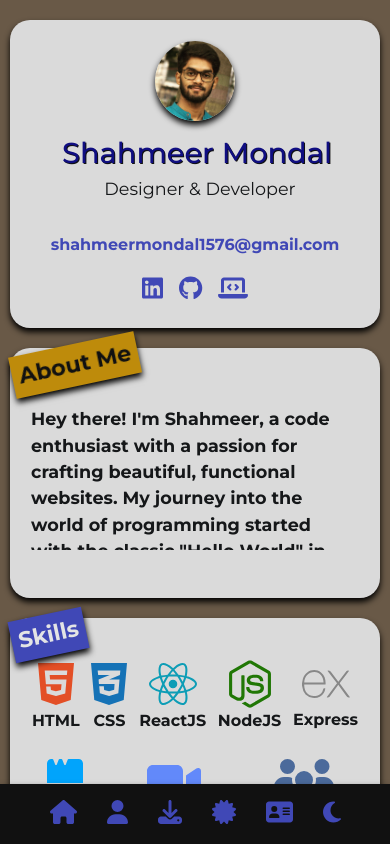
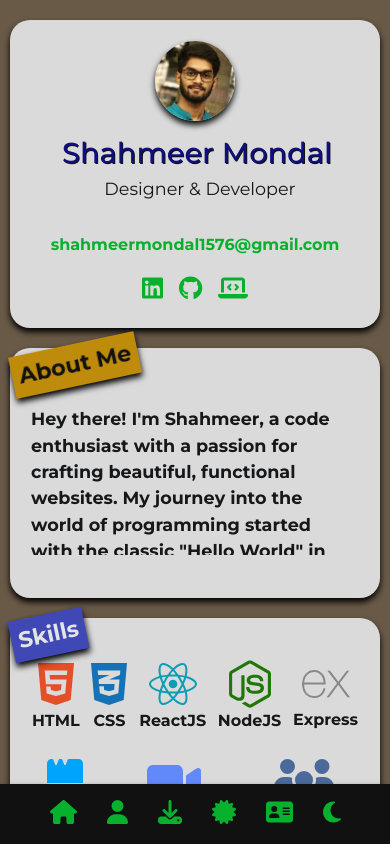
Before and after one commit to Shahmeer24/msam, a React (Vite) app: page / in a window 390 px wide. Shown: the top 844 px of the page. Built offline with nearby package versions, Linux system fonts and the light colour scheme; a web font is replaced by a local one.

Commit message:
Update totalStyling.module.css

```diff
--- a/src/totalStyling.module.css
+++ b/src/totalStyling.module.css
@@ -4,7 +4,7 @@
 
     --bg-color: #caa473;
     --section-bg-light: #dadada;
-    --icon-color: #4048b6;
+    --icon-color: #08b12d;
     --icon-color-hover: #495057;
     --text-light: #e3e4e5;
     --text-dark: #151719;
@@ -227,7 +227,7 @@ button {
 }
 
 .bannerHeading span {
-    background-color: var(--icon-color);
+    background-color: #4048b6;
     color: var(--text-light);
     padding: 5px 10px;
     font-weight: bold;
@@ -249,8 +249,6 @@ button {
     display: flex;
     flex-direction: column;
     justify-content: flex-start;
-    /*overflow: hidden;*/
-    /*position: relative;*/
 }
 
 .aboutMeContent {
@@ -595,7 +593,7 @@ button {
     }
 
     .aboutMeContent {
-        max-height: 200px;
+        height: 200px;
         overflow-y: auto;
 
     }
@@ -702,7 +700,7 @@ button {
     }
 
     .aboutMeContent {
-        max-height: 200px;
+        height: 200px;
         overflow-y: auto;
     }
 
```
